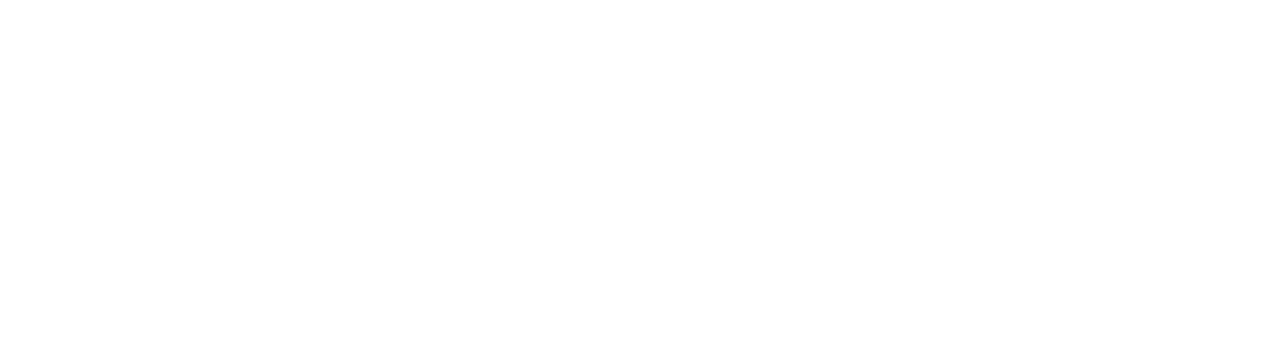
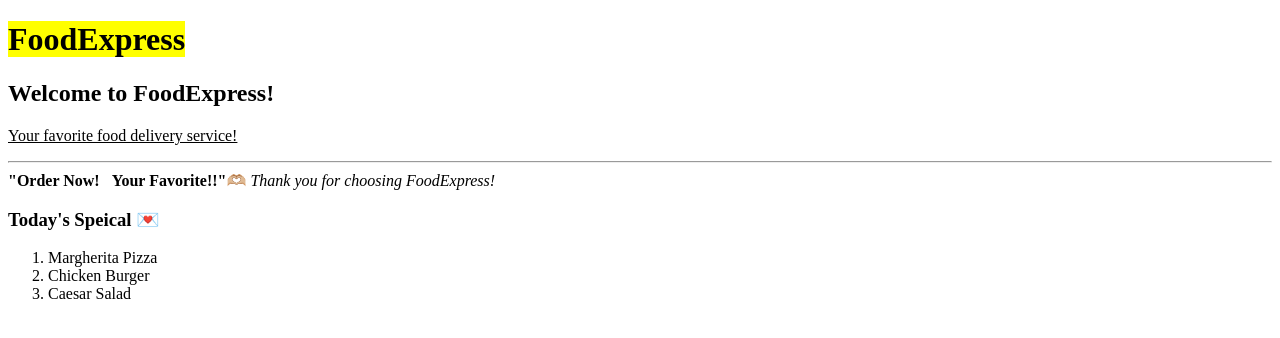
Before and after one commit to sanjayswag51-commits/BiteBox-Project, a plain HTML site: page index.html in a window 1280 px wide. Drawn offline with Linux system fonts and the light colour scheme.

Commit message:
first commit

```diff
--- a/index.html
+++ b/index.html
@@ -3,9 +3,26 @@
 <head>
     <meta charset="UTF-8">
     <meta name="viewport" content="width=device-width, initial-scale=1.0">
-    <title>Document</title>
+    <title>BiteBox</title>
 </head>
 <body>
 
+    <h1><mark>FoodExpress</mark></h1>
+
+    <h2>Welcome to FoodExpress!</h2>
+
+    <p><ins>Your favorite food delivery service!</p>
+
+    <hr>
+
+    <b>"Order Now!</b> &nbsp; <b>Your Favorite!!"🫶🏼</b>
+    <em>Thank you for choosing FoodExpress!</em>
+
+    <h3>Today's Speical 💌</h3>
+    <ol>
+        <li>Margherita Pizza</li>
+        <li>Chicken Burger</li>
+        <li>Caesar Salad</li>
+    </ol>
 </body>
 </html>
```
Also changed, not shown: Assets/images/pageicon.jpeg (added), Assets/images/pageimg.jpeg (added), css/style.css (added), js/script.js (added).
